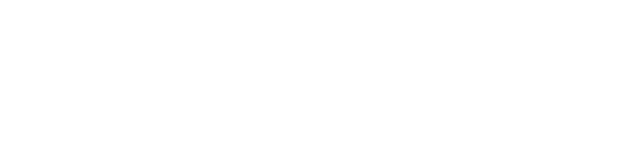
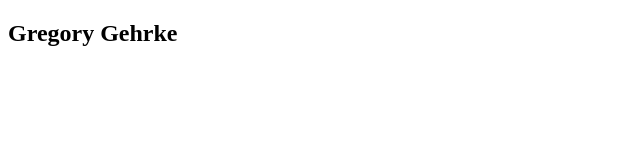
Before and after one commit to Gehrkegame/foobar, a plain HTML site: page index.html in a window 1280 px wide. Shown: the whole page, without its empty margins (0-640 px from the left). Drawn offline with Linux system fonts and the light colour scheme.

Commit message:
update h2 with my name

```diff
--- a/index.html
+++ b/index.html
@@ -6,7 +6,7 @@
     <title>Document</title>
 </head>
 <body>
-    <h2></h2>
+    <h2>Gregory Gehrke</h2>
 
 </body>
 </html>
```
